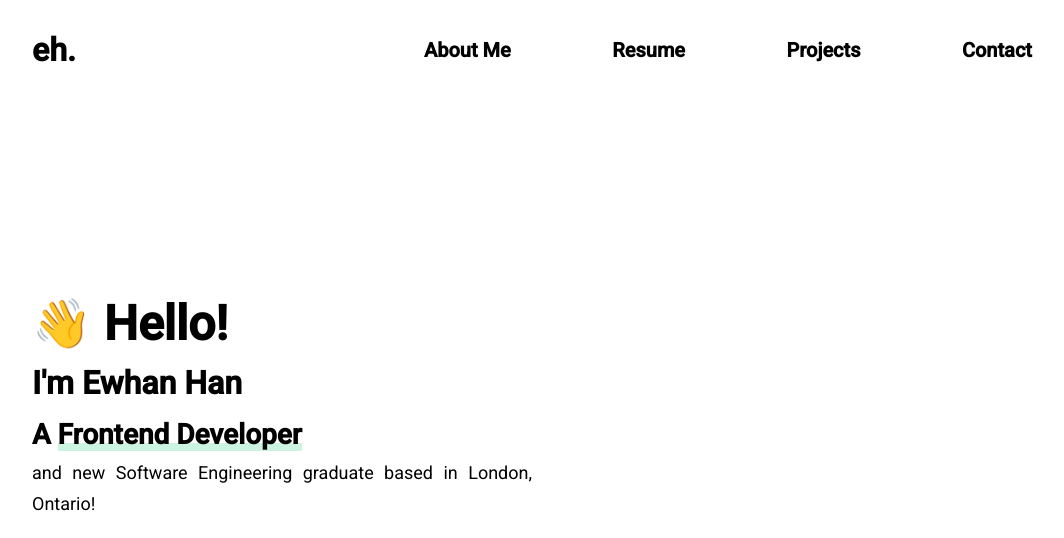
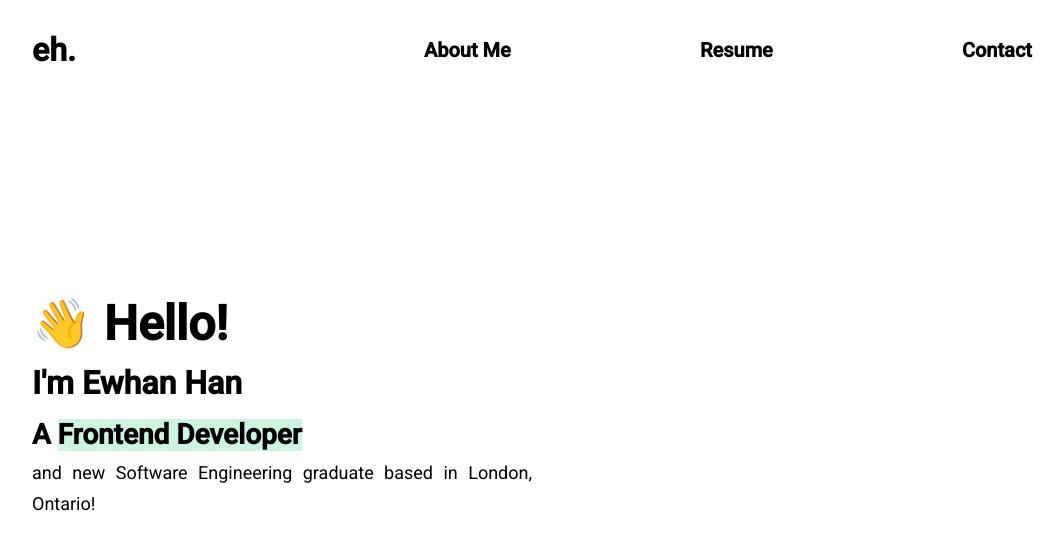
Before and after one commit to EwhanHan/gatsby-personal-portfolio-website, a Gatsby site: page / in a window 1280 px wide. Shown: the top 538 px of the page, without its empty margins (108-1172 px from the left). Built offline with nearby package versions, Linux system fonts and the light colour scheme; Gatsby itself is replaced by a stand-in of ours.

Commit message:
Refactor content highlighter

```diff
--- a/gatsby-config.js
+++ b/gatsby-config.js
@@ -21,6 +21,6 @@ module.exports = {
     `gatsby-plugin-image`,
     `gatsby-plugin-sharp`,
     `gatsby-transformer-sharp`,
-    `gatsby-plugin-react-helmet`
+    `gatsby-plugin-react-helmet`,
   ],
 };
--- a/src/assets/constants/constants.js
+++ b/src/assets/constants/constants.js
@@ -16,10 +16,6 @@ const navDetails = [
     text: 'Resume',
   },
   {
-    id: 'projects',
-    text: 'Projects',
-  },
-  {
     id: 'contact',
     text: 'Contact',
   },
@@ -28,7 +24,8 @@ const navDetails = [
 const hero = {
   title: 'Hello!',
   subtitle: "I'm Ewhan Han",
-  description: 'and new Software Engineering graduate based in London, Ontario!',
+  description:
+    'and new Software Engineering graduate based in London, Ontario!',
 };
 
 const socials = [
--- a/src/assets/scss/main.scss
+++ b/src/assets/scss/main.scss
@@ -87,9 +87,12 @@ body {
 /* Basic */
 /*#######*/
 
-.text__highlight {
-  // box-shadow: rgb(205, 243, 225) 0px -2rem 0px inset;
+.text__highlight__primary {
   box-shadow: $--shadow-highlight-text-primary;
+}
+
+.text__highlight__secondary {
+  box-shadow: $--shadow-highlight-text-secondary;
 }
 
 /*########*/
--- a/src/components/Layout/Layout.js
+++ b/src/components/Layout/Layout.js
@@ -3,7 +3,7 @@ import Navbar from '../navbar/navbar';
 import Footer from '../footer/footer';
 import '../../assets/scss/main.scss';
 import { UserContext } from '../../utils/context/usercontext';
-import {Helmet} from "react-helmet";
+import { Helmet } from 'react-helmet';
 
 const Layout = props => {
   const [isSidebarActive, setIsSidebarActive] = useState(false);
--- a/src/components/about/aboutme.js
+++ b/src/components/about/aboutme.js
@@ -1,6 +1,8 @@
 import * as React from 'react';
 import StyleWrapper from '../stylewrapper/stylewrapper';
 import { StaticImage } from 'gatsby-plugin-image';
+
+import Highlight from '../highlighter/highlighter';
 
 const AboutMe = () => {
   return (
@@ -18,11 +20,9 @@ const AboutMe = () => {
             <p>
               I am currently a student at Western University and set to graduate
               with a Bachelor's of Engineering Science in{' '}
-              <span className='text__highlight'>Software Engineering</span>. I
-              am also finishing my long-term internship with IBM and now{' '}
-              <span className='text__highlight'>
-                actively seeking a full-time
-              </span>{' '}
+              <Highlight type='primary'>Software Engineering</Highlight>. I am
+              also finishing my long-term internship with IBM and now{' '}
+              <Highlight type='primary'>actively seeking a full-time</Highlight>{' '}
               position to start my career!
             </p>
             <p>
--- /dev/null
+++ b/src/components/highlighter/highlighter.js
@@ -0,0 +1,12 @@
+import * as React from 'react';
+
+const Highlighter = props => {
+  const { type } = props;
+  const className =
+    type === 'primary'
+      ? 'text__highlight__primary'
+      : 'text__highlight__secondary';
+  return <span className={className}>{props.children}</span>;
+};
+
+export default Highlighter;
--- a/src/components/landing/landing.js
+++ b/src/components/landing/landing.js
@@ -5,6 +5,7 @@ import {
 } from '../../assets/constants/constants';
 import StyleWrapper from '../stylewrapper/stylewrapper';
 import SocialLink from '../social/sociallink';
+import Highlight from '../highlighter/highlighter';
 
 const landing = () => {
   return (
@@ -14,7 +15,7 @@ const landing = () => {
           <h1>👋 {HERO_CONSTANTS.title}</h1>
           <h2>{HERO_CONSTANTS.subtitle}</h2>
           <h3>
-            A <span className='text__highlight'>Frontend Developer</span>
+            A <Highlight type='secondary'>Frontend Developer</Highlight>
           </h3>
           <div className='description'>
             <p>{HERO_CONSTANTS.description}</p>
```
